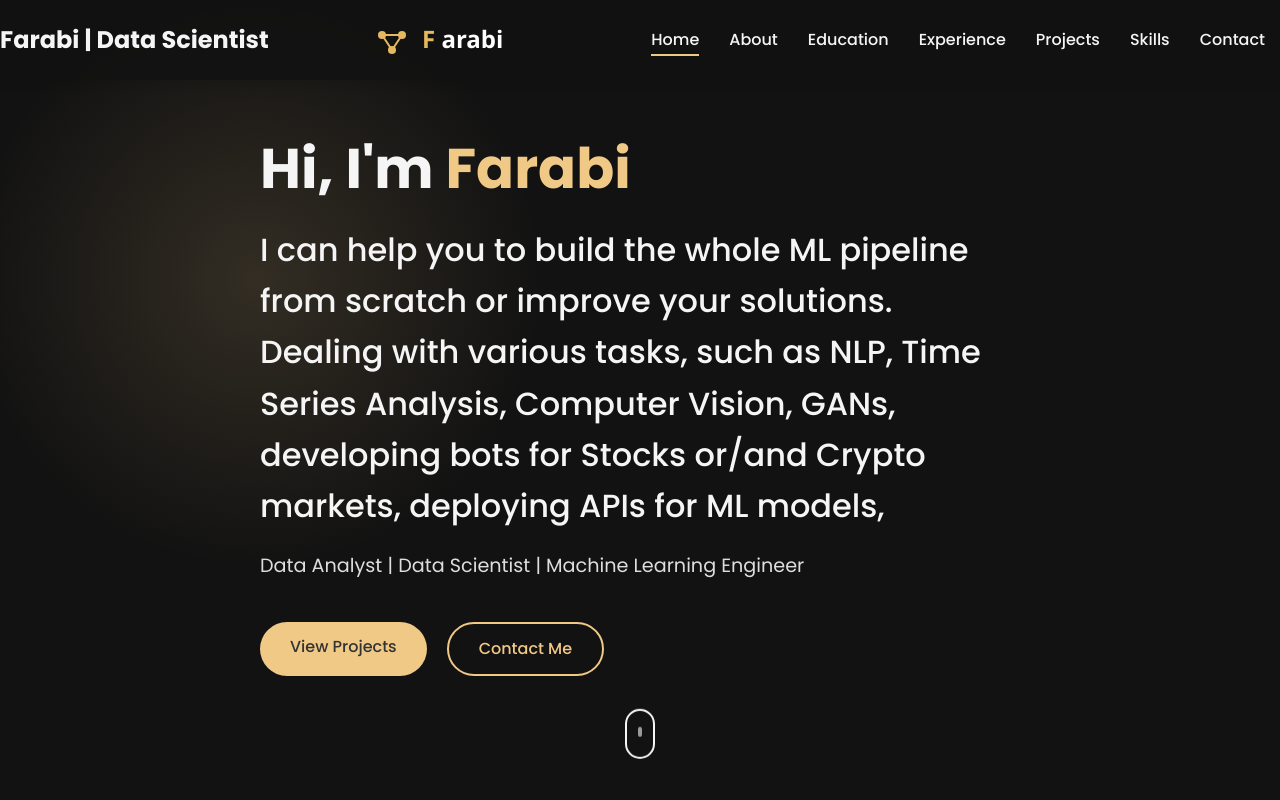
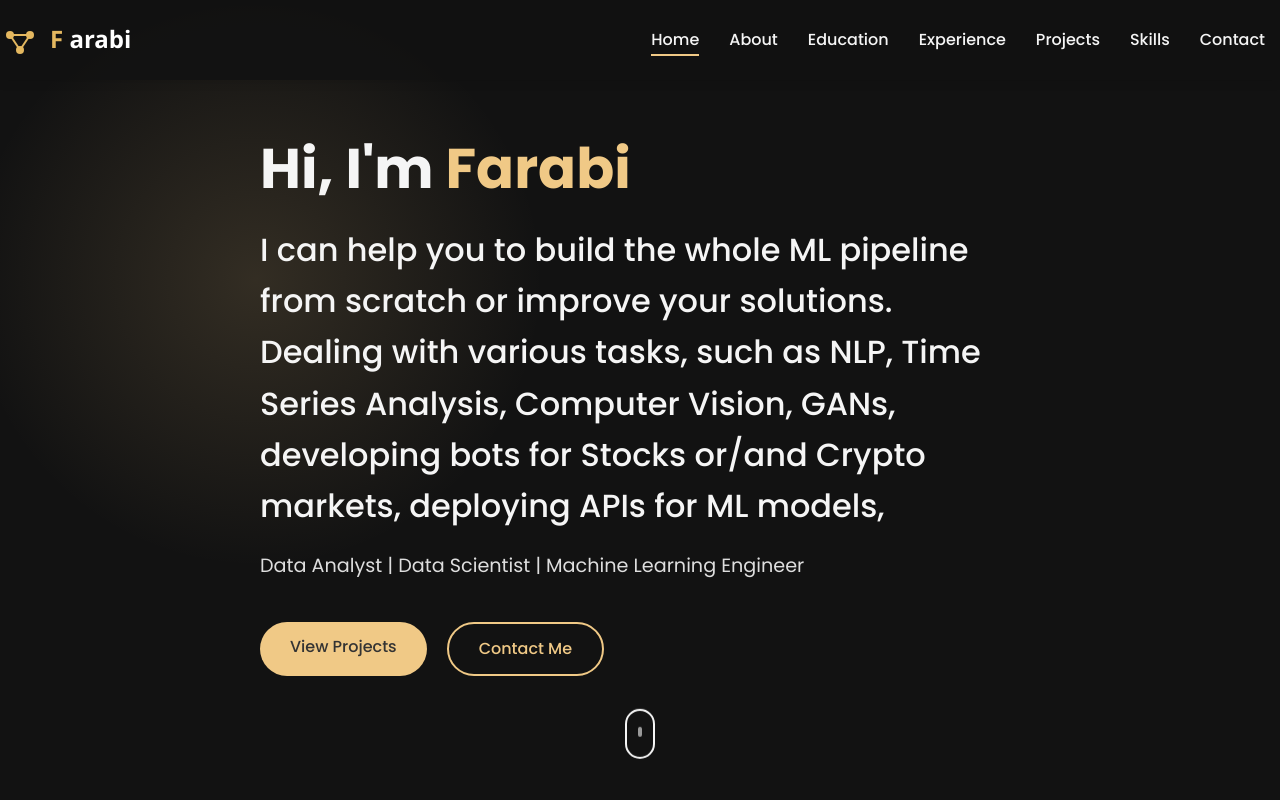
Before and after one commit to Farabi-Rabbo/Portfolio-Site, a plain HTML site: page index.html in a window 1280 px wide. Shown: the top 800 px of the page. Drawn offline with Linux system fonts and the light colour scheme.

Commit message:
Update index.html

```diff
--- a/index.html
+++ b/index.html
@@ -11,7 +11,7 @@
 <body>
     <!-- Header Section -->
     <header>
-        <div class="logo">Farabi | Data Scientist</div>
+<!--         <div class="logo">Farabi | Data Scientist</div> -->
 
         <!-- Logo for Farabi Portfolio Site -->
             <svg width="160" height="40" viewBox="0 0 160 40" fill="none" xmlns="http://www.w3.org/2000/svg">
```
Lines whose indentation alone changed are shown as unchanged.
